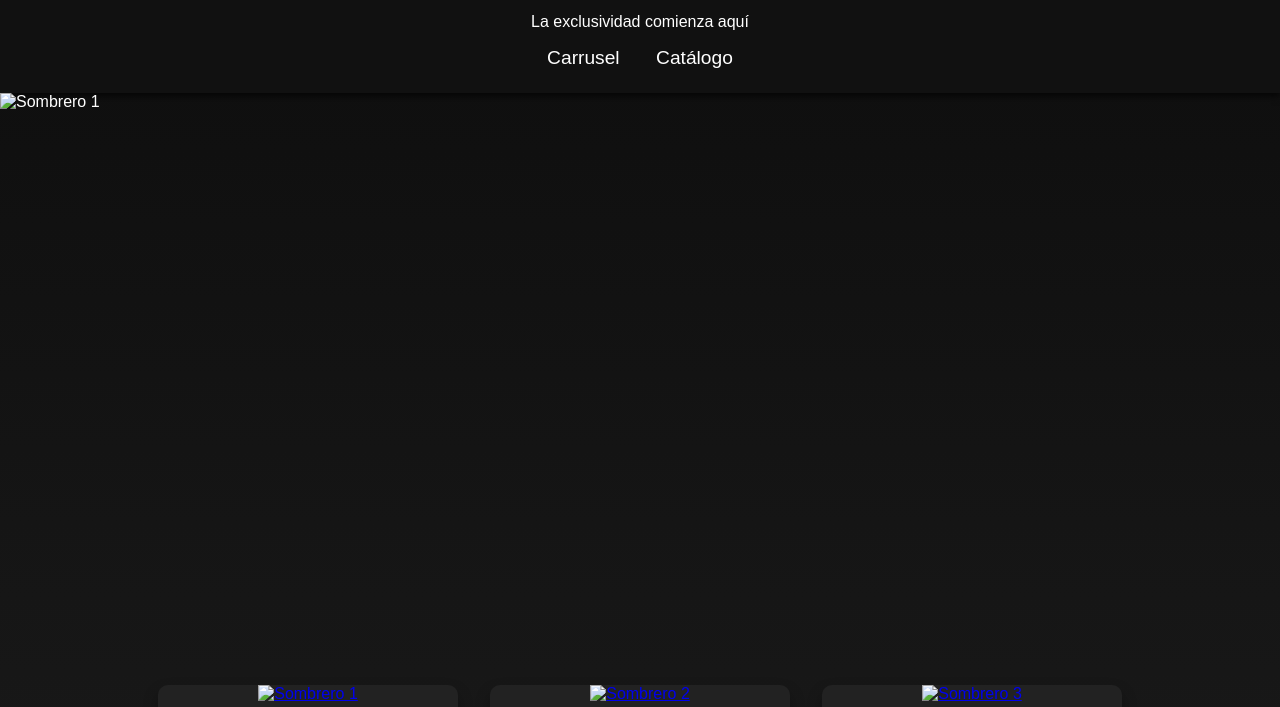
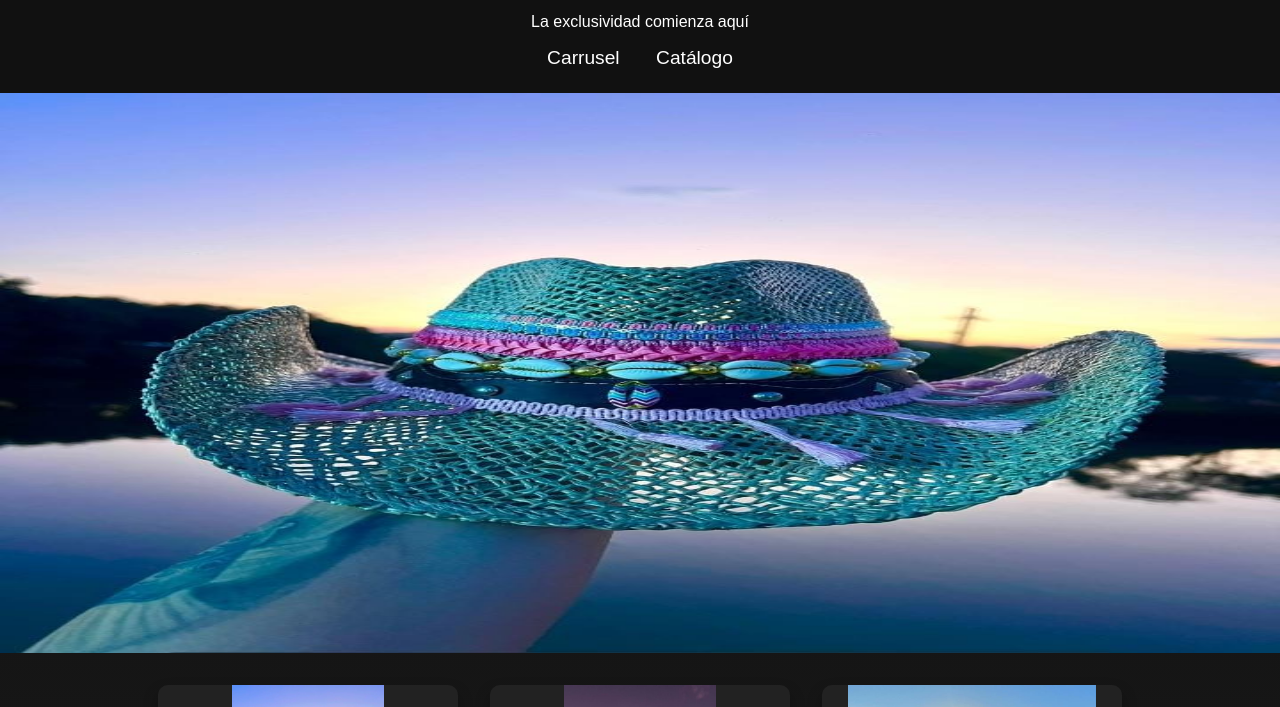
Before and after one commit to bcastro24/pam-page, a plain HTML site: page index.html in a window 1280 px wide. Shown: the part 72-779 px from the top of the page. Drawn offline with Linux system fonts and the light colour scheme.

Commit message:
Update index.html

```diff
--- a/index.html
+++ b/index.html
@@ -104,34 +104,34 @@
 
   <section id="carrusel" class="carrusel">
     <!-- Carrusel con las imágenes -->
-    <img src="img/modeloshat/sombrero1.jpg" alt="Sombrero 1">
-    <img src="img/modeloshat/sombrero2.jpg" alt="Sombrero 2">
-    <img src="img/modeloshat/sombrero3.jpg" alt="Sombrero 3">
-    <img src="img/modeloshat/sombrero4.jpg" alt="Sombrero 4">
-    <img src="img/modeloshat/sombrero5.jpg" alt="Sombrero 5">
-    <img src="img/modeloshat/sombrero6.jpg" alt="Sombrero 6">
-    <img src="img/modeloshat/sombrero7.jpg" alt="Sombrero 7">
-    <img src="img/modeloshat/sombrero8.jpg" alt="Sombrero 8">
-    <img src="img/modeloshat/sombrero9.jpg" alt="Sombrero 9">
+    <img src="img/modeloshat/sombrero1.jpeg" alt="Sombrero 1">
+    <img src="img/modeloshat/sombrero2.jpeg" alt="Sombrero 2">
+    <img src="img/modeloshat/sombrero3.jpeg" alt="Sombrero 3">
+    <img src="img/modeloshat/sombrero4.jpeg" alt="Sombrero 4">
+    <img src="img/modeloshat/sombrero5.jpeg" alt="Sombrero 5">
+    <img src="img/modeloshat/sombrero6.jpeg" alt="Sombrero 6">
+    <img src="img/modeloshat/sombrero7.jpeg" alt="Sombrero 7">
+    <img src="img/modeloshat/sombrero8.jpeg" alt="Sombrero 8">
+    <img src="img/modeloshat/sombrero9.jpeg" alt="Sombrero 9">
   </section>
 
   <section id="catalogo" class="catalogo">
     <!-- Catálogo con todas las imágenes -->
     <div class="producto">
-      <a href="img/modeloshat/sombrero1.jpg" target="_blank">
-        <img src="img/modeloshat/sombrero1.jpg" alt="Sombrero 1">
+      <a href="img/modeloshat/sombrero1.jpeg" target="_blank">
+        <img src="img/modeloshat/sombrero1.jpeg" alt="Sombrero 1">
       </a>
       <h3>Sombrero Clásico 1</h3>
     </div>
     <div class="producto">
-      <a href="img/modeloshat/sombrero2.jpg" target="_blank">
-        <img src="img/modeloshat/sombrero2.jpg" alt="Sombrero 2">
+      <a href="img/modeloshat/sombrero2.jpeg" target="_blank">
+        <img src="img/modeloshat/sombrero2.jpeg" alt="Sombrero 2">
       </a>
       <h3>Sombrero Clásico 2</h3>
     </div>
     <div class="producto">
-      <a href="img/modeloshat/sombrero3.jpg" target="_blank">
-        <img src="img/modeloshat/sombrero3.jpg" alt="Sombrero 3">
+      <a href="img/modeloshat/sombrero3.jpeg" target="_blank">
+        <img src="img/modeloshat/sombrero3.jpeg" alt="Sombrero 3">
       </a>
       <h3>Sombrero Clásico 3</h3>
     </div>
```
